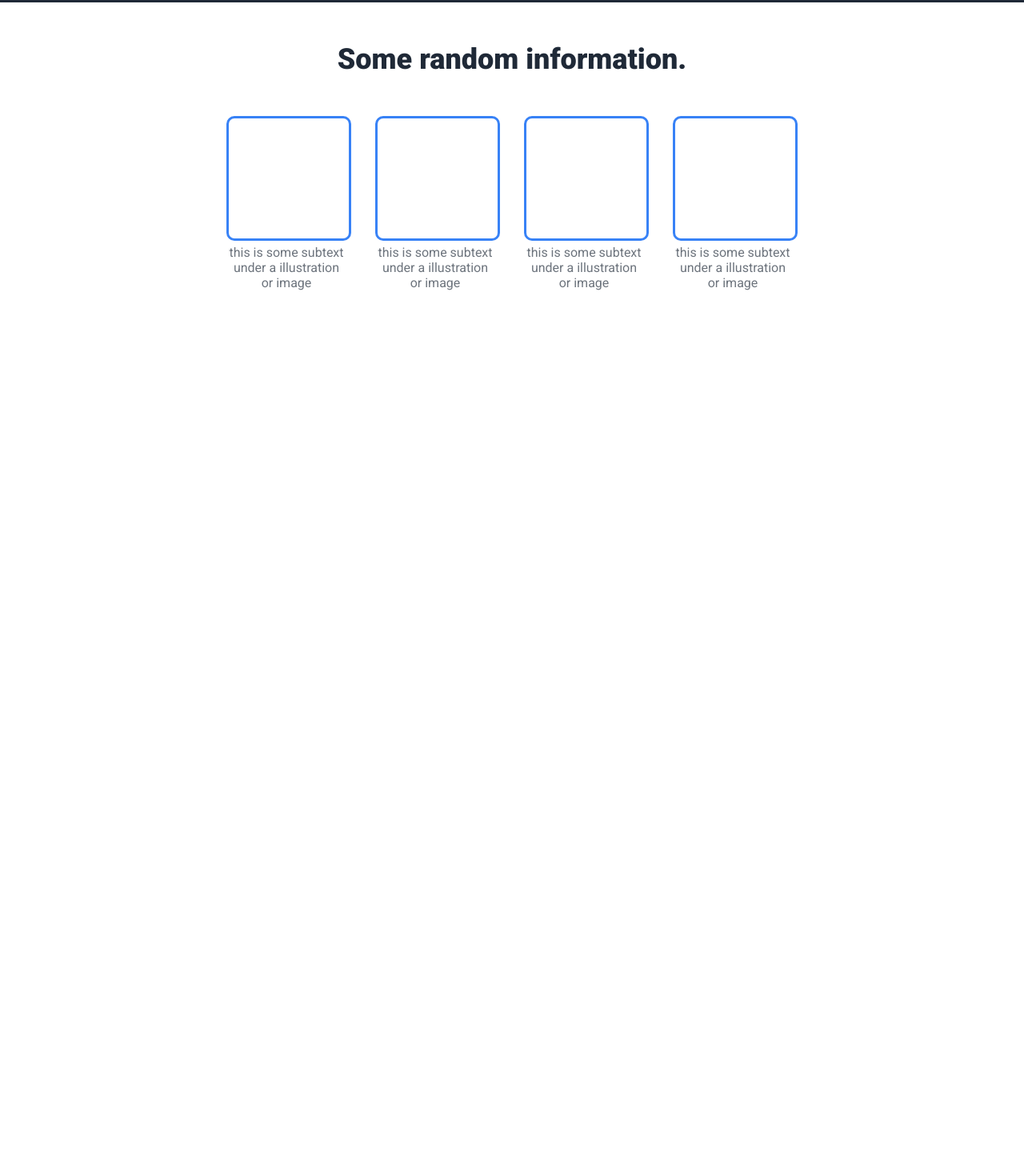
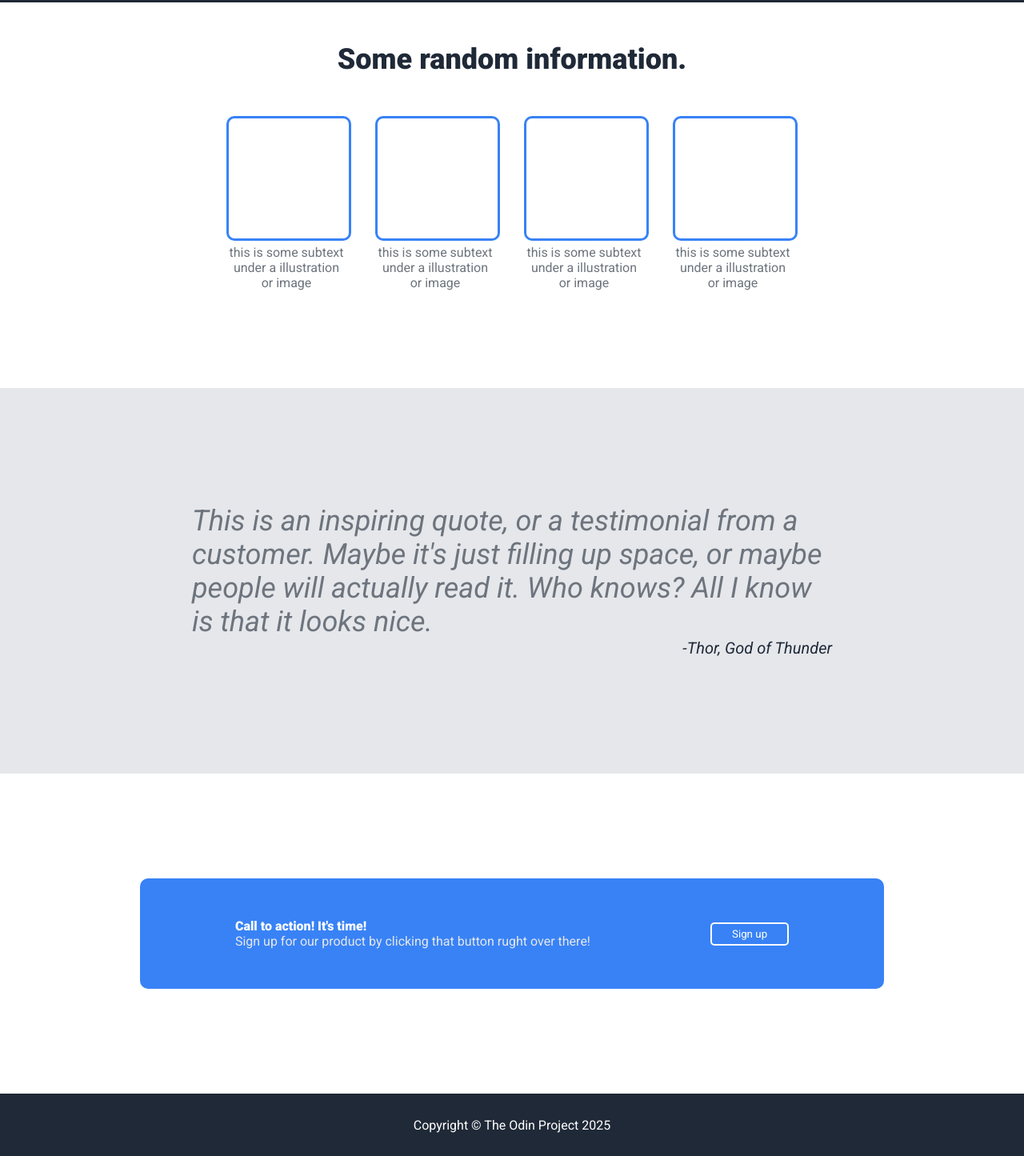
Before and after one commit to MateusJRodrigues0904/landing-page-odin-project, a plain HTML site: page index.html in a window 1280 px wide. Shown: the part 557-2002 px from the top of the page at 80% size. Before the commit the page ends 920 px from the top, so only its background shows below. Drawn offline with Linux system fonts and the light colour scheme.

Commit message:
Projeto finalizado

```diff
--- a/index.html
+++ b/index.html
@@ -51,7 +51,22 @@
         </div>
     </section>
     <section class="quote">
-
+        <div class="container-quote">
+            <p class="main-text">This is an inspiring quote, or a testimonial from a customer. Maybe it's just filling up space, or maybe people will actually read it. Who knows? All I know is that it looks nice. </p>
+            <p class="secondary-text">-Thor, God of Thunder</p>
+        </div>
     </section>
+    <section class="ad">
+        <div class="container-ad">
+            <div class="ad-text">
+                <p class="ad-main-text">Call to action! It's time!</p>
+                <p class="ad-secondary-text">Sign up for our product by clicking that button rught over there!</p>
+            </div>
+            <button>Sign up</button>
+        </div>
+    </section>
+    <footer>
+        <p>Copyright &#169; The Odin Project 2025</p>
+    </footer>
 </body>
 </html>
--- a/styles.css
+++ b/styles.css
@@ -69,7 +69,7 @@ header > h1{
     display: flex;
     flex-direction: column;
     align-items: center;
-    /* height: 482px; */
+     height: 482px;
 }
 .information > h1{
     font-size: 36px;
@@ -95,3 +95,67 @@ header > h1{
     color:#6D747D;
     text-align: center;
 }
+
+.quote{
+    background-color: #E5E7EB;
+    height: 482px;
+    display: flex;
+    align-items: center;
+    justify-content: center;
+}
+.container-quote{
+    width: 800px;
+}
+.main-text{
+    font-size: 36px;
+    font-style: italic;
+    color: #6D747D;
+    text-align: left;
+
+}
+.secondary-text{
+    text-align: right;
+    font-size: 20px;
+    font-style: italic;
+    color: #1F2937;
+}
+
+.ad{
+    height: 400px;
+    display: flex;
+    align-items: center;
+    justify-content: center;
+}
+.container-ad{
+    background-color: #3882F6;
+    width: 830px;
+    display: flex;
+    justify-content: center;
+    align-items: center;
+    padding: 50px;
+    border-radius: 10px;
+    color: white;
+    gap: 150px;
+}
+.ad-text > .ad-main-text{
+    font-weight: 900;
+}
+.ad-text > .ad-secondary-text{
+    color:#E5E7EB;
+}
+.container-ad > button{
+    border: 2px solid white;
+    border-radius: 5px;
+    background-color: transparent;
+    color: white;
+    padding: 5px 25px;
+}
+
+footer{
+    height:78px;
+    display: flex;
+    align-items: center;
+    justify-content: center;
+    background-color: #1F2937;
+    color: white;
+}
```
